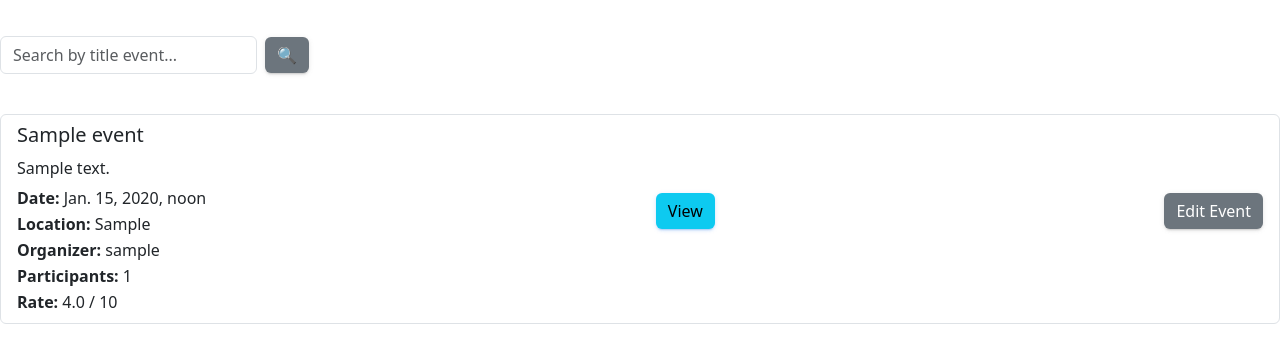
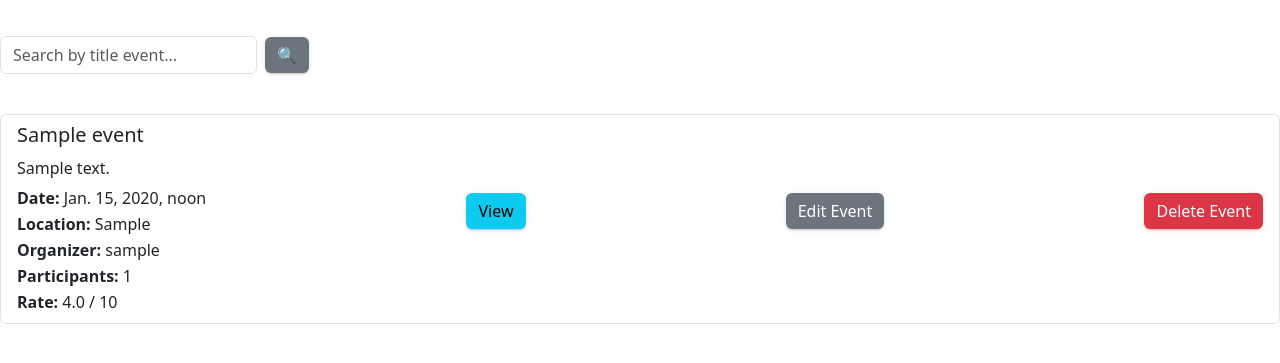
Before and after one commit to Lev2098/event-hab, a Django app: page /events/ in a window 1280 px wide. Shown: the part 159-522 px from the top of the page. Run offline with Django 5.2, Linux system fonts and the light colour scheme; a user stored in the database is signed in; tables that the repository leaves empty hold one stand-in row (values such as "Sample post"); some libraries are stand-ins or nearby versions.

Commit message:
add delete btn event in event_list.html

```diff
--- a/templates/event_manager/event_list.html
+++ b/templates/event_manager/event_list.html
@@ -31,6 +31,7 @@
       <a href="{% url 'event_manager:event-detail' event.pk %}" class="btn btn-info">View</a>
       {% if request.user == event.organizer %}
         <a class="btn btn-secondary" href="{% url 'event-manager:event-update' event.pk %}">Edit Event</a>
+        <a class="btn btn-danger" href="{% url 'event-manager:event-delete' event.pk %}">Delete Event</a>
       {% endif %}
     </li>
     {% endfor %}
```
